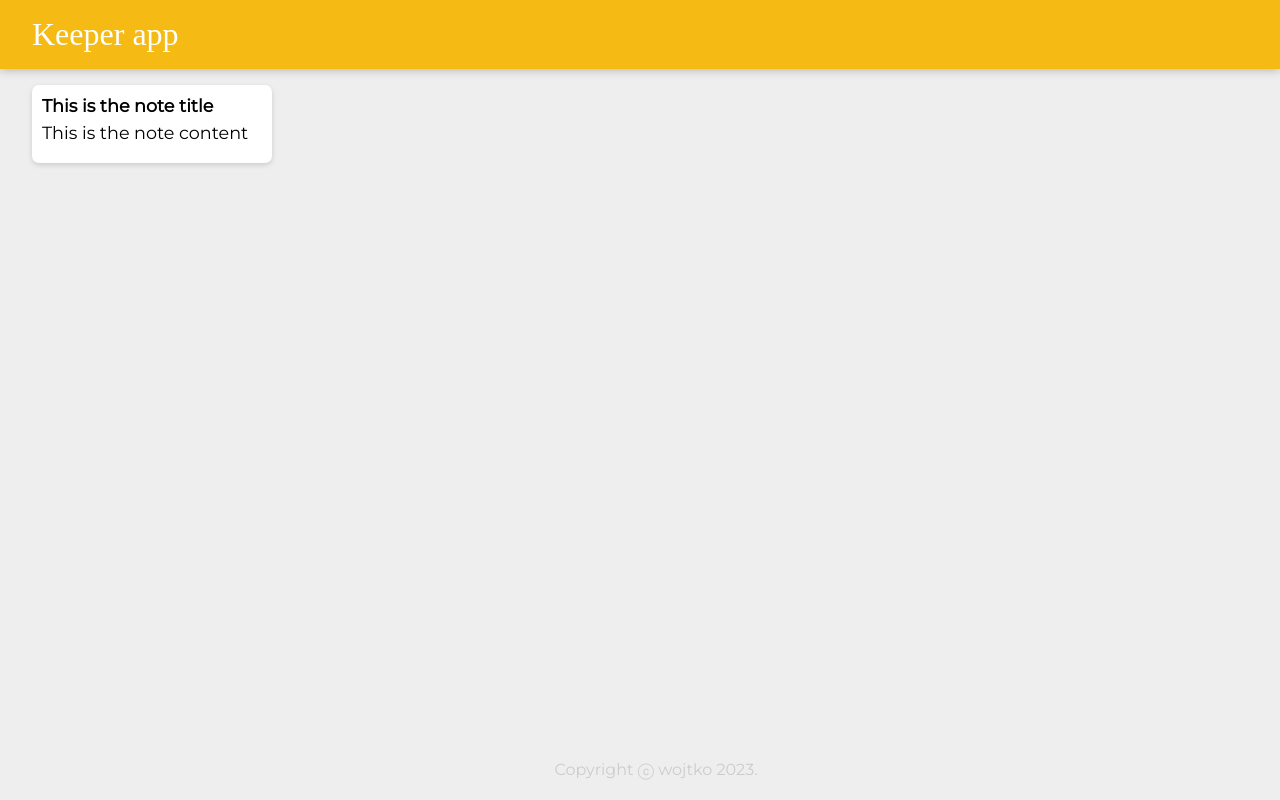
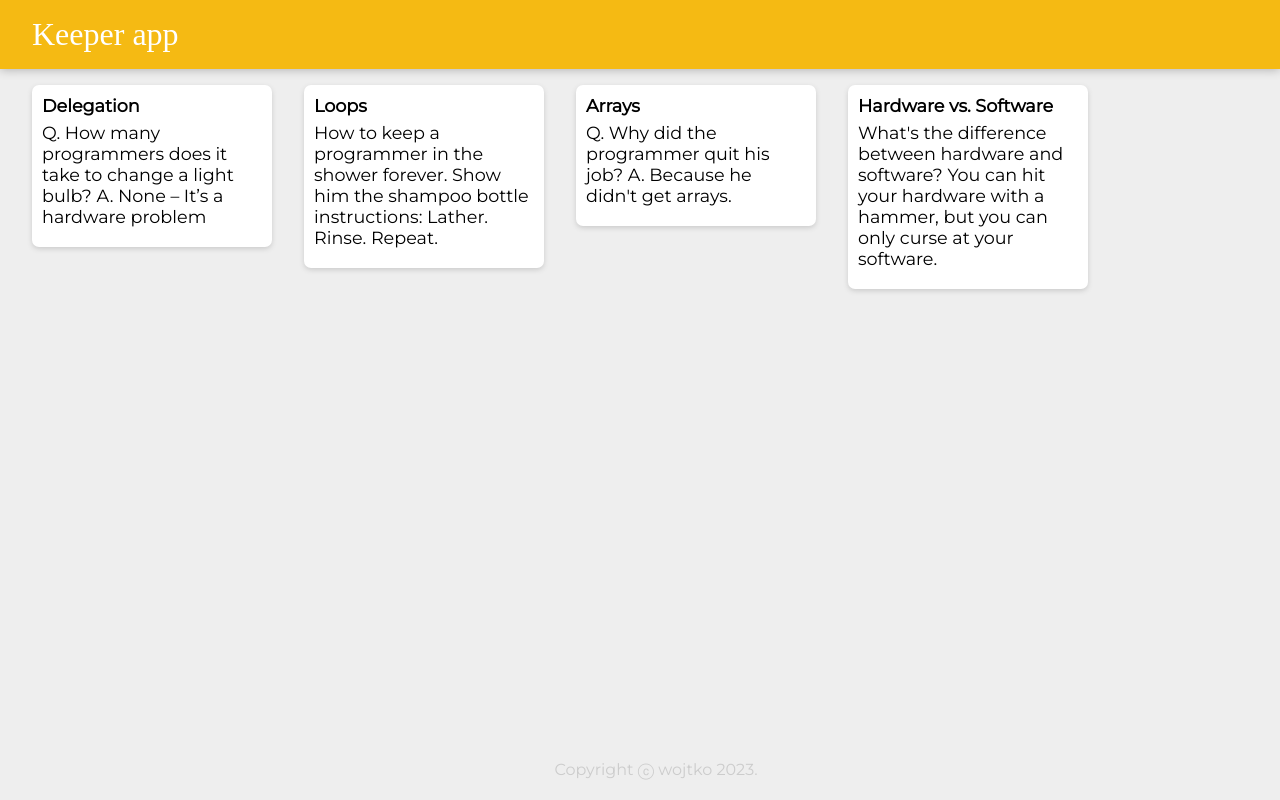
Before and after one commit to JakubWojtkowski/Keeper-App, a React (Create React App) app: page / in a window 1280 px wide. Built offline with nearby package versions, Linux system fonts and the light colour scheme; a web font is replaced by a local one.

Commit message:
Render all the notes inside notes.js as a separate Note react component.

```diff
--- a/src/components/App.jsx
+++ b/src/components/App.jsx
@@ -2,14 +2,23 @@
 import Header from "./Header";
 import Note from "./Note";
 import Footer from "./Footer";
+import notes from "../notes";
 
 function App() {
     return (
-        <>
+        <div>
         <Header />
-        <Note />
+
+        {notes.map(noteItem =>
+            <Note
+                key={noteItem.key}
+                title={noteItem.title}
+                content={noteItem.content}
+            />
+        )}
+
         <Footer />
-        </>
+        </div>
     );
 }
 
--- a/src/components/Note.jsx
+++ b/src/components/Note.jsx
@@ -1,10 +1,10 @@
 import React from "react";
 
-function Note() {
+function Note(props) {
     return (
         <div className="note">
-            <h1>This is the note title</h1>
-            <p>This is the note content</p>
+            <h1>{props.title}</h1>
+            <p>{props.content}</p>
         </div>
     );
 }
--- a/notes.js
+++ b/src/notes.js
@@ -24,3 +24,5 @@
         "What's the difference between hardware and software? You can hit your hardware with a hammer, but you can only curse at your software."
     }
   ];
+
+export default notes;
```
Also changed, not shown: src/index.js (line endings or trailing spaces).
